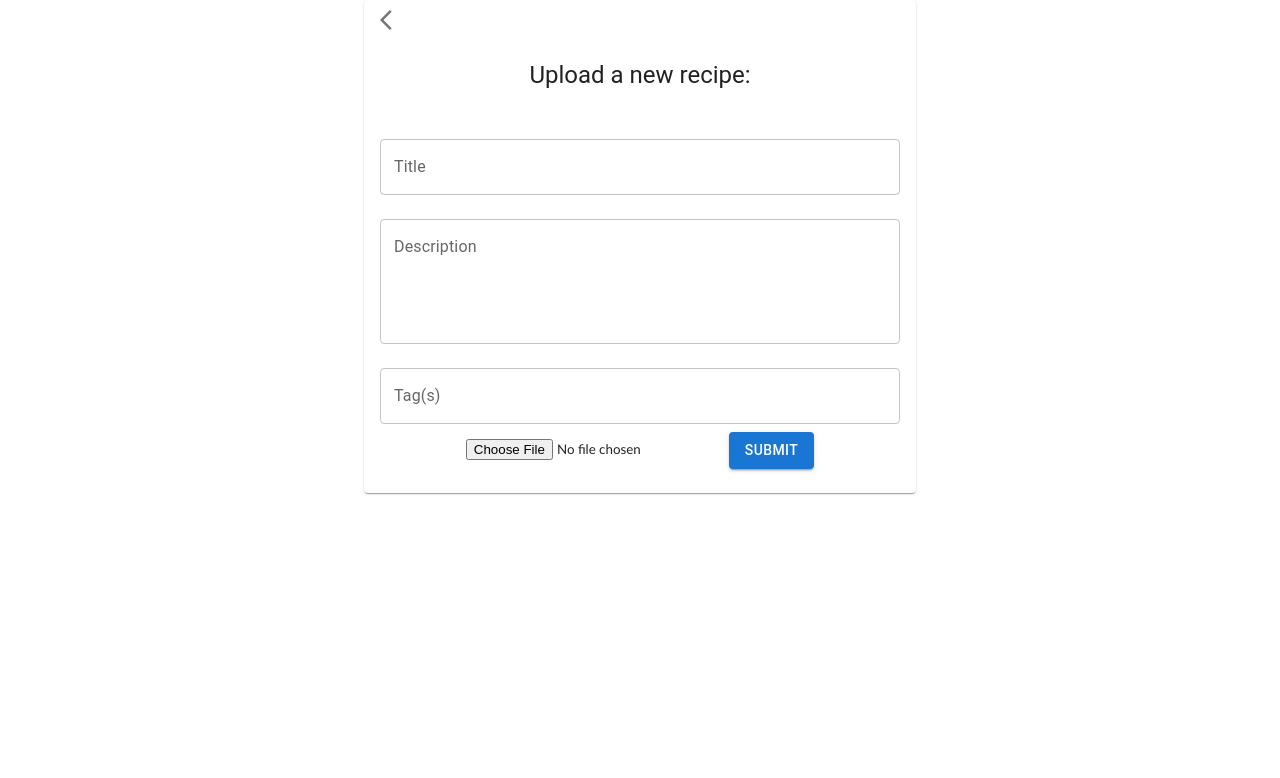
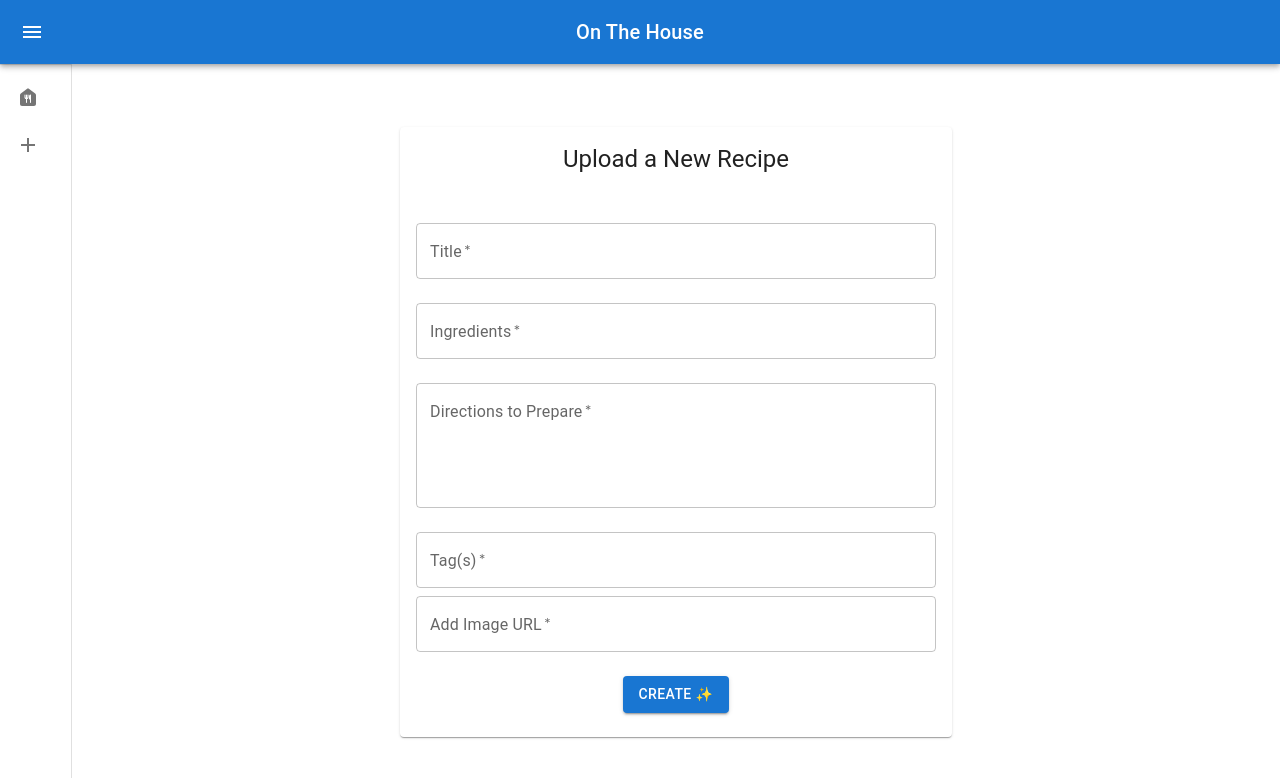
Before and after one commit to graydonbenson/onthehouse, a React (Create React App) app in the folder frontend/: page /create in a window 1280 px wide. Shown: the top 778 px of the page. Built offline with nearby package versions, Linux system fonts and the light colour scheme.

Commit message:
UI for create post

```diff
--- a/frontend/src/pages/CreatePost.js
+++ b/frontend/src/pages/CreatePost.js
@@ -1,11 +1,14 @@
-import React, { useState } from 'react';
+import { useState } from 'react';
+import Navbar from '../components/Navbar';
+import SideDrawer from '../components/SideDrawer';
 import {
   Button,
   Card,
   CardContent,
   CardHeader,
   Container,
-  TextField
+  TextField,
+  Box
 } from "@mui/material";
 import ArrowBackIosIcon from '@mui/icons-material/ArrowBackIos';
 import { Link } from "react-router-dom";
@@ -16,35 +19,47 @@ function CreatePost() {
   const [title, setTitle] = useState('');
   const [description, setDescription] = useState('');
   const [tag, setTag] = useState('');
-  const [selectedFile, setSelectedFile] = useState(null);
+  const [imageUrl, setImageUrl] = useState('');
+  const [open, setOpen] = useState(false);
 
-  const [imageUrl, setImageUrl] = useState('');
+  const handleDrawerOpen = () => {
+    setOpen(true);
+  };
+
+  const handleDrawerClose = () => {
+    setOpen(false);
+  };
 
   const handleTitleChange = (event) => setTitle(event.target.value);
   const handleDescriptionChange = (event) => setDescription(event.target.value);
   const handleTagChange = (event) => setTag(event.target.value);
   const handleImageUrlChange = (event) => setImageUrl(event.target.value);
-  const handleImage = (event) => setSelectedFile(event.target.value);
 
   const handleSubmit = (event) => {
     event.preventDefault();
     // handle submit logic here
 
-    const formData = new FormData();
-    formData.append('image', selectedFile);
+    console.log(title);
+    console.log(description);
+    console.log(tag);
+    console.log(imageUrl);
   };
 
   return (
-    <Container maxWidth="sm">
+    <Box sx={{ display: 'flex', height: '100vh' }}>
+      <Navbar open={open} openDrawer={handleDrawerOpen}></Navbar>
+      <SideDrawer open={open} closeDrawer={handleDrawerClose}></SideDrawer>
+      <Box component="main" sx={{ display: 'flex', flexGrow: 1, p: 3, marginTop: 8 }}>
+        <Container
+          maxWidth="sm"
+          sx={{
+            flex: 1,
+            display: 'flex',
+            flexDirection: 'column',
+            justifyContent: 'center'
+          }}>
           <Card>
-        <ListItemButton>
-          <Link to={"/dashboard"}>
-            <ListItemIcon>
-              <ArrowBackIosIcon />
-            </ListItemIcon>
-          </Link>
-        </ListItemButton>
-        <CardHeader title="Upload a new recipe:" />
+            <CardHeader title="Upload a New Recipe" />
             <CardContent>
               <form onSubmit={handleSubmit}>
                 <TextField
@@ -53,33 +68,64 @@ function CreatePost() {
                   margin="normal"
                   value={title}
                   onChange={handleTitleChange}
+                  required
                 />
                 <TextField
-              label="Description"
+                  label="Ingredients"
+                  placeholder="e.g. Tomato, Ginger, Eggs, etc."
+                  fullWidth
+                  margin="normal"
+                  multiline
+                  value={description}
+                  onChange={handleDescriptionChange}
+                  required
+                />
+                <TextField
+                  label="Directions to Prepare"
+                  placeholder="Step 1."
                   fullWidth
                   margin="normal"
                   multiline
                   rows={4}
                   value={description}
                   onChange={handleDescriptionChange}
+                  required
                 />
                 <TextField
                   label="Tag(s)"
+                  placeholder="e.g. Quick Meal, Greek, Dessert, etc."
                   fullWidth
                   margin="normal"
                   multiline
-              rows={1}
                   value={tag}
                   onChange={handleTagChange}
+                  required
                 />
-            <input type = "file" onChange={handleImage}/>
-            <Button type="submit" variant="contained" color="primary">
-              Submit
+                <TextField
+                  label="Add Image URL"
+                  type="url"
+                  placeholder="https://www.linktoimage.com"
+                  pattern="https://.*"
+                  fullWidth
+                  value={imageUrl}
+                  onChange={handleImageUrlChange}
+                  required
+                />
+                <Button
+                  type="submit"
+                  variant="contained"
+                  color="primary"
+                  sx={{ marginTop: 3 }}
+                  onSubmit={handleSubmit}
+                >
+                  Create ✨
                 </Button>
               </form>
             </CardContent>
           </Card>
         </Container>
+      </Box>
+    </Box>
   );
 };
 
```
Lines whose indentation alone changed are shown as unchanged.
